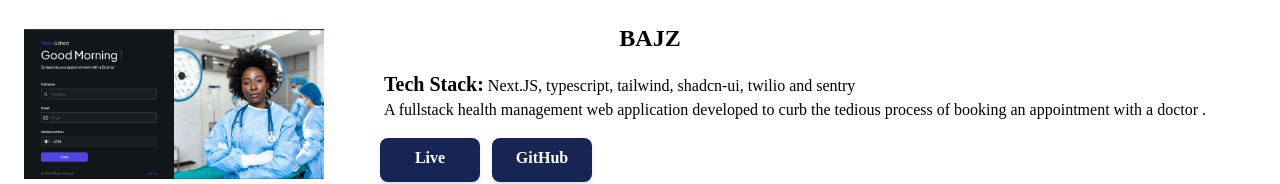
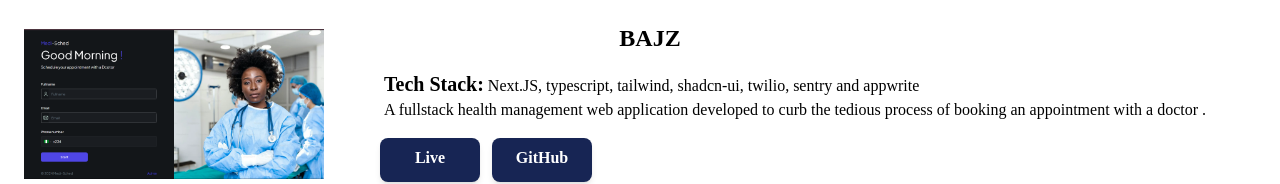
Before and after one commit to ayobaj/portfolio-react, a React (Vite) app: page /projects in a window 1280 px wide. Shown: the part 220-404 px from the top of the page. Built offline with nearby package versions, Linux system fonts and the light colour scheme; a web font is replaced by a local one.

Commit message:
refactor: put in the last stack needed.

```diff
--- a/src/pages/Project.jsx
+++ b/src/pages/Project.jsx
@@ -24,7 +24,7 @@ return (
                 </div>
 
                 <div className="px-7 md:px-7">
-                    <h3><span className="text-xl font-bold">Tech Stack:</span> Next.JS, typescript, tailwind, shadcn-ui, twilio and sentry</h3>
+                    <h3><span className="text-xl font-bold">Tech Stack:</span> Next.JS, typescript, tailwind, shadcn-ui, twilio, sentry and appwrite</h3>
                     <p>A fullstack health management web application developed to curb the tedious process of booking an appointment with a doctor . </p>
                 </div>
 
```
